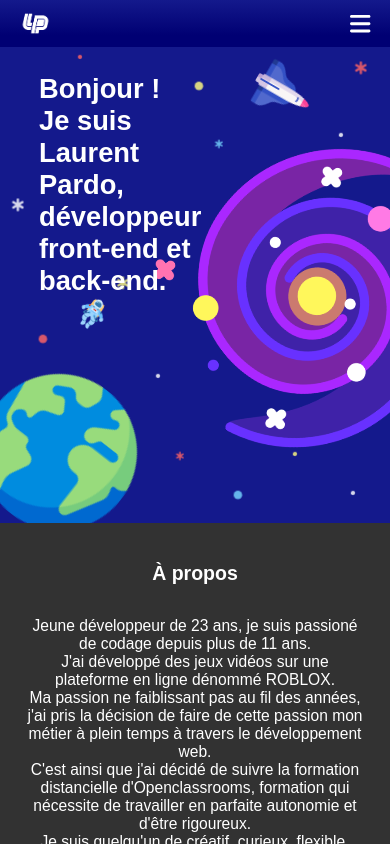
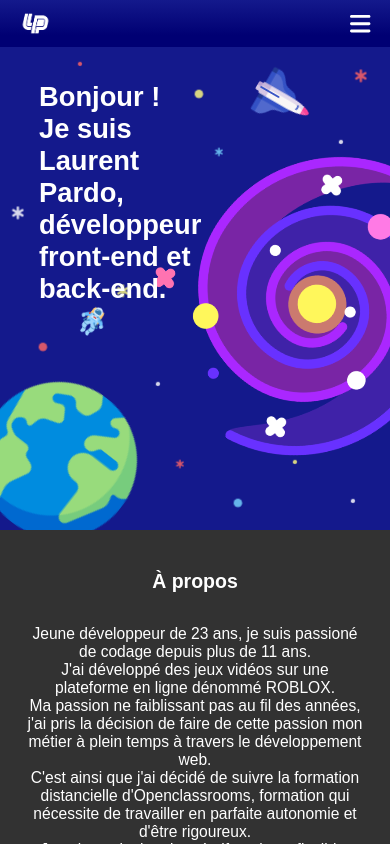
Before and after one commit to AeRyZe/dev_portfolio, a React (Create React App) app: page / in a window 390 px wide. Shown: the top 844 px of the page. Built offline with nearby package versions, Linux system fonts and the light colour scheme; a web font is replaced by a local one.

Commit message:
fix(banner): margin related to header

```diff
--- a/src/components/banner/banner.css
+++ b/src/components/banner/banner.css
@@ -198,7 +198,7 @@ h1 {
 
 @media screen and (max-width: 993px) {
     #banner-container {
-        margin-top: 6vw;
+        margin-top: 8vw;
         height: 120vw;
     }
 
```
